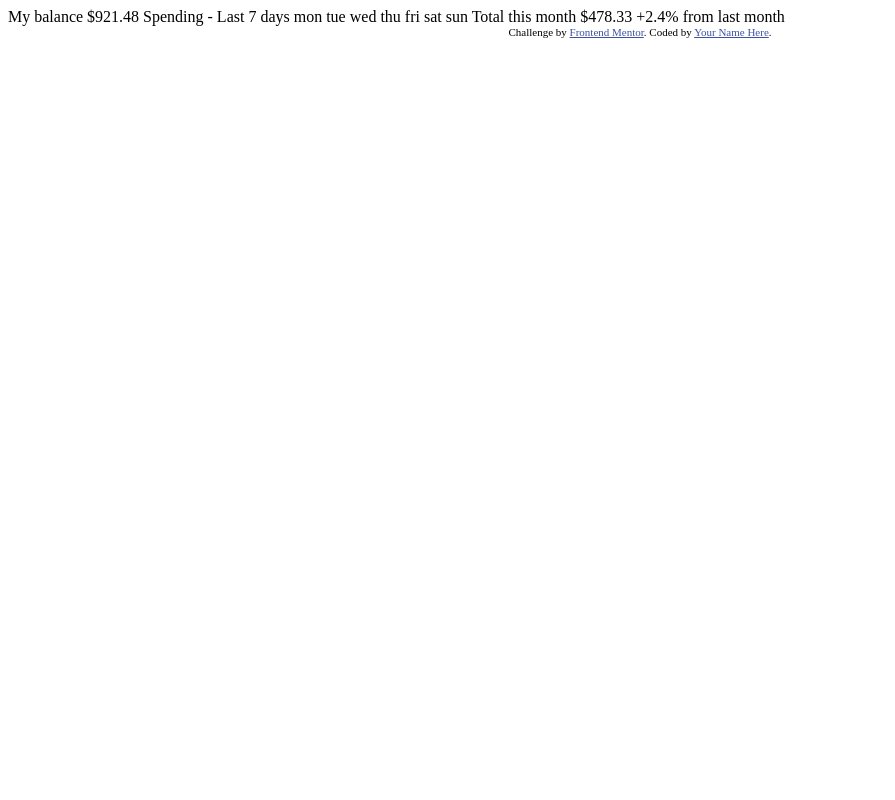
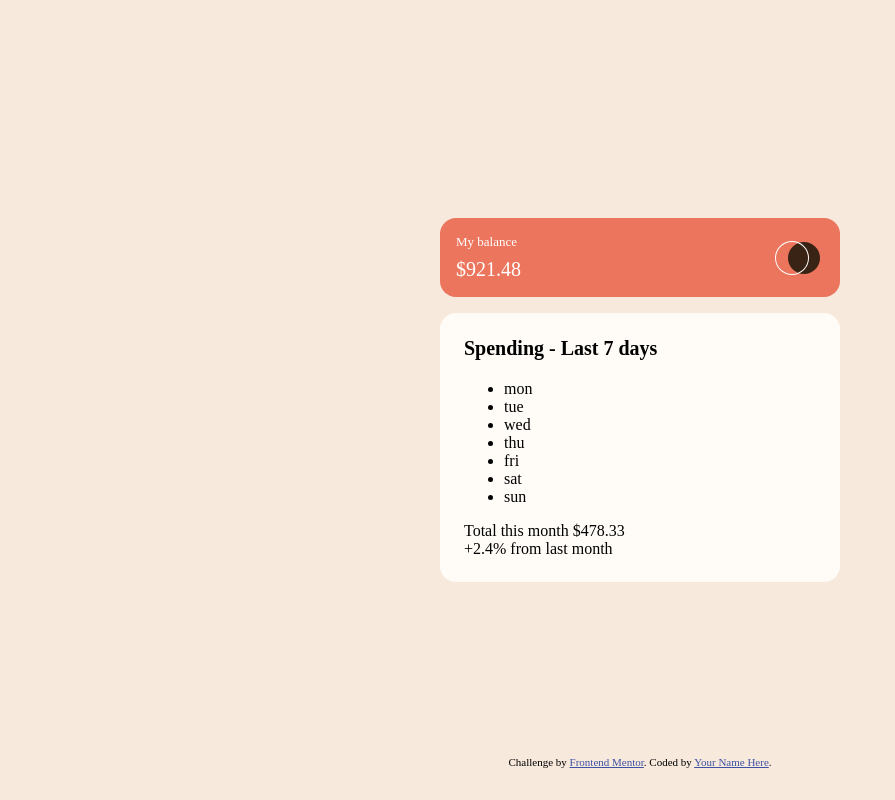
Before and after one commit to Deadlypinfish/expenses-chart-component-main, a plain HTML site: page index.html in a window 1280 px wide. Shown: the whole page, without its empty margins (0-895 px from the left). Drawn offline with Linux system fonts and the light colour scheme.

Commit message:
balance card done, layout done

```diff
--- a/index.html
+++ b/index.html
@@ -8,32 +8,64 @@
 
   <title>Frontend Mentor | Expenses chart component</title>
 
-  <!-- Feel free to remove these styles or customise in your own stylesheet 👍 -->
-  <style>
-    .attribution { font-size: 11px; text-align: center; }
-    .attribution a { color: hsl(228, 45%, 44%); }
-  </style>
+
+  <link rel="stylesheet" href="style.css">
+
+
+
 </head>
 <body>
 
-  My balance
-  $921.48
+  <div class="container">
+    <div class="balance-card">
+      <div class="balance">
+        <div style="font-size: small;
+        padding-bottom: .5rem;">My balance</div>
+        <div style="font-size: 1.25rem;">$921.48</div>
+      </div>
+      <div style="display: flex;margin-right:1rem">
+        <div class="dark-circle"></div>
+        <div class="white-circle"></div>
 
-  Spending - Last 7 days
+      </div>
+    </div>
 
-  mon
-  tue
-  wed
-  thu
-  fri
-  sat
-  sun
+    <div class="chart-card">
+      <p class="card-header">Spending - Last 7 days</p>
 
-  Total this month
-  $478.33
 
-  +2.4%
-  from last month
+      <div class="chart">
+
+        <ul>
+          <li>mon</li>
+          <li>tue</li>
+          <li>wed</li>
+          <li>thu</li>
+          <li>fri</li>
+          <li>sat</li>
+          <li>sun</li>
+        </ul>
+      </div>
+
+      <div class="details">
+        <div class="total">
+          <span>Total this month</span>
+          <span>$478.33</span>
+        </div>
+        <div class="percent">
+          <span>+2.4%</span>
+          <span>from last month</span>
+        </div>
+      </div>
+    </div>
+  </div>
+
+
+
+
+
+
+
 
   <div class="attribution">
     Challenge by <a href="https://www.frontendmentor.io?ref=challenge" target="_blank">Frontend Mentor</a>.
--- /dev/null
+++ b/style.css
@@ -0,0 +1,78 @@
+body {
+    background-color: #f7e9dc;
+    padding:0;
+    margin:0;
+}
+
+.container {
+    height: 100vh;
+    max-width: 400px;
+    margin: auto;
+    display: flex;
+    flex-direction: column;
+    gap: 1rem;
+    justify-content: center;
+}
+
+.balance-card {
+    background-color: #ec755d;
+    color: white;
+    padding: 1rem;
+    border-radius: 1rem;
+    display: flex;
+    align-items: center;
+    justify-content: space-between;
+
+    position: relative;
+    z-index: 1;
+}
+
+.chart-card {
+    background-color: #fffcf7;
+    padding: 1.5rem;
+    border-radius: 1rem;
+}
+
+.white-circle {
+    height: 2rem;
+    width: 2rem;
+    background-color: #ec755d00;
+    border-radius: 50%;
+    z-index: 100;
+    box-shadow: 0 0 0 1px white;
+}
+
+.dark-circle {
+    height: 2rem;
+    width: 2rem;
+    background-color: #392315;
+    border-radius: 50%;
+
+    position: absolute;
+    right: 20px;
+}
+
+
+.card-header {
+    font-size: 1.25rem;
+    margin-top: 0px;
+    font-weight: bold;
+}
+
+.attribution {
+    position: absolute;
+    width: 100vw;
+    bottom: 2rem;
+    font-size: 11px;
+    text-align: center;
+    margin: auto;
+    z-index: 0;
+}
+.attribution a { color: hsl(228, 45%, 44%); }
+
+/*
+blue: 76b5bc
+active-blue: b4dfe5
+active-red: ff9b87
+dark-circle: 392315
+*/
```
